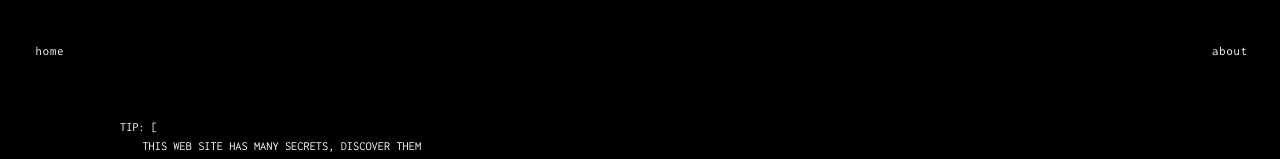
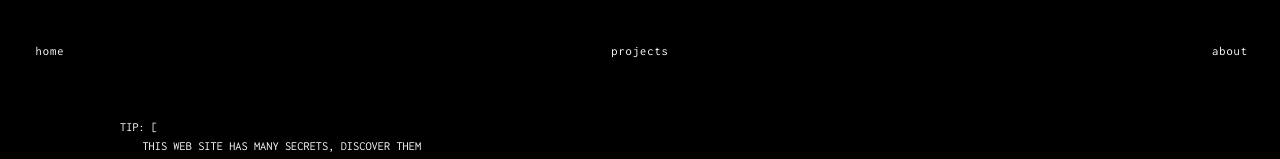
Before and after one commit to moisesarrona/moisesarrona.com, a React (Vite) app: page / in a window 1280 px wide. Shown: the top 159 px of the page. Built offline with nearby package versions, Linux system fonts and the light colour scheme; a web font is replaced by a local one.

Commit message:
Add Project

```diff
--- a/src/app/components/template/templateData.js
+++ b/src/app/components/template/templateData.js
@@ -5,13 +5,15 @@ export const ITEM_PAGES = [
         active: true
     },
     {
+        name: "projects",
+        link: "/projects",
+        active: true
+    },
+    {
         name: "about",
         link: "/about",
         active: true
     },
-    {
-        name: "contact",
-        link: "/contact",
-        active: false
-    }
 ]
+
+export const VERSION_PROJECT = "v0.0.0";
```
Also changed, not shown: src/app/landing/Projects.jsx (added, +9 -0 lines).
